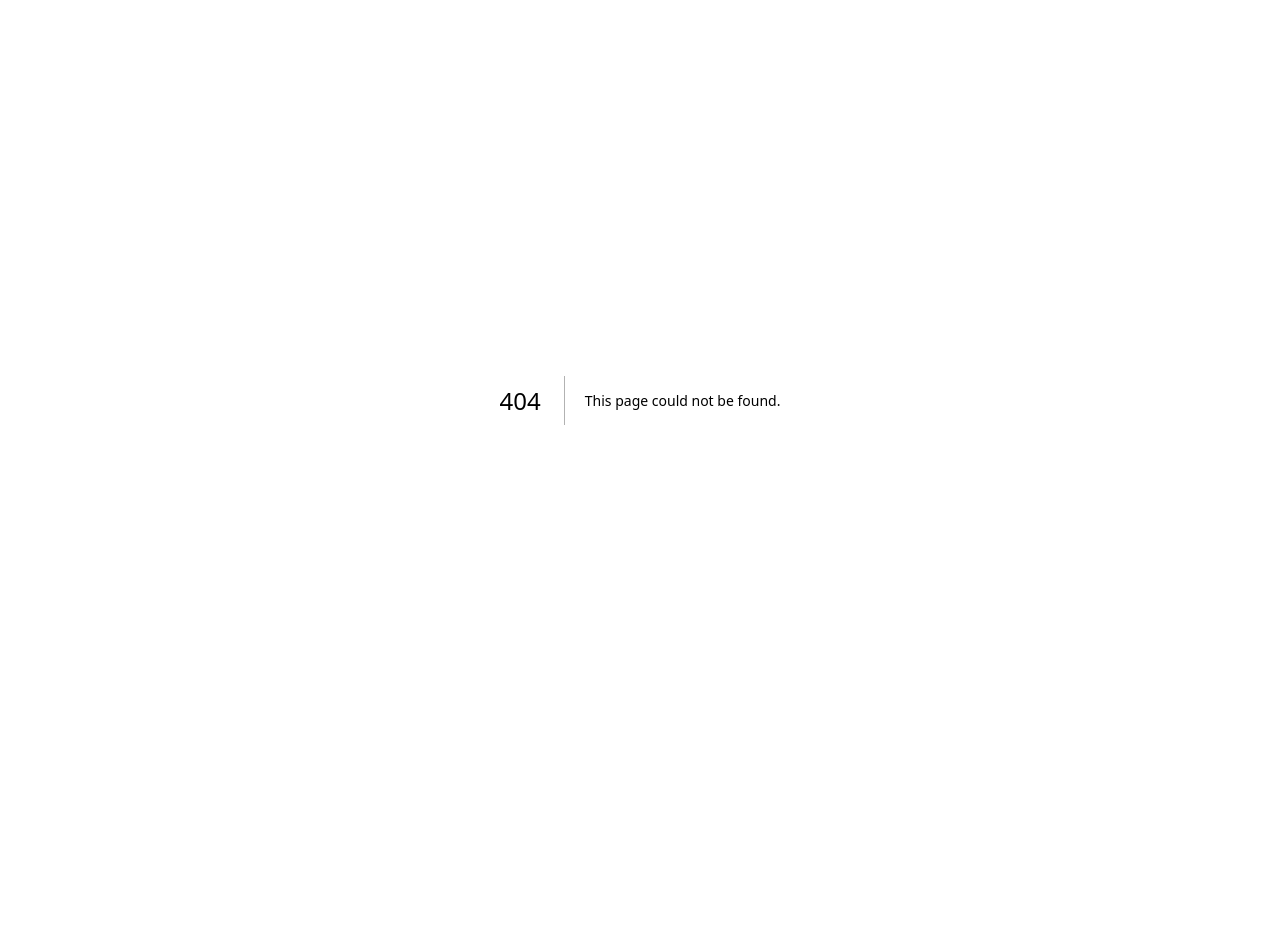
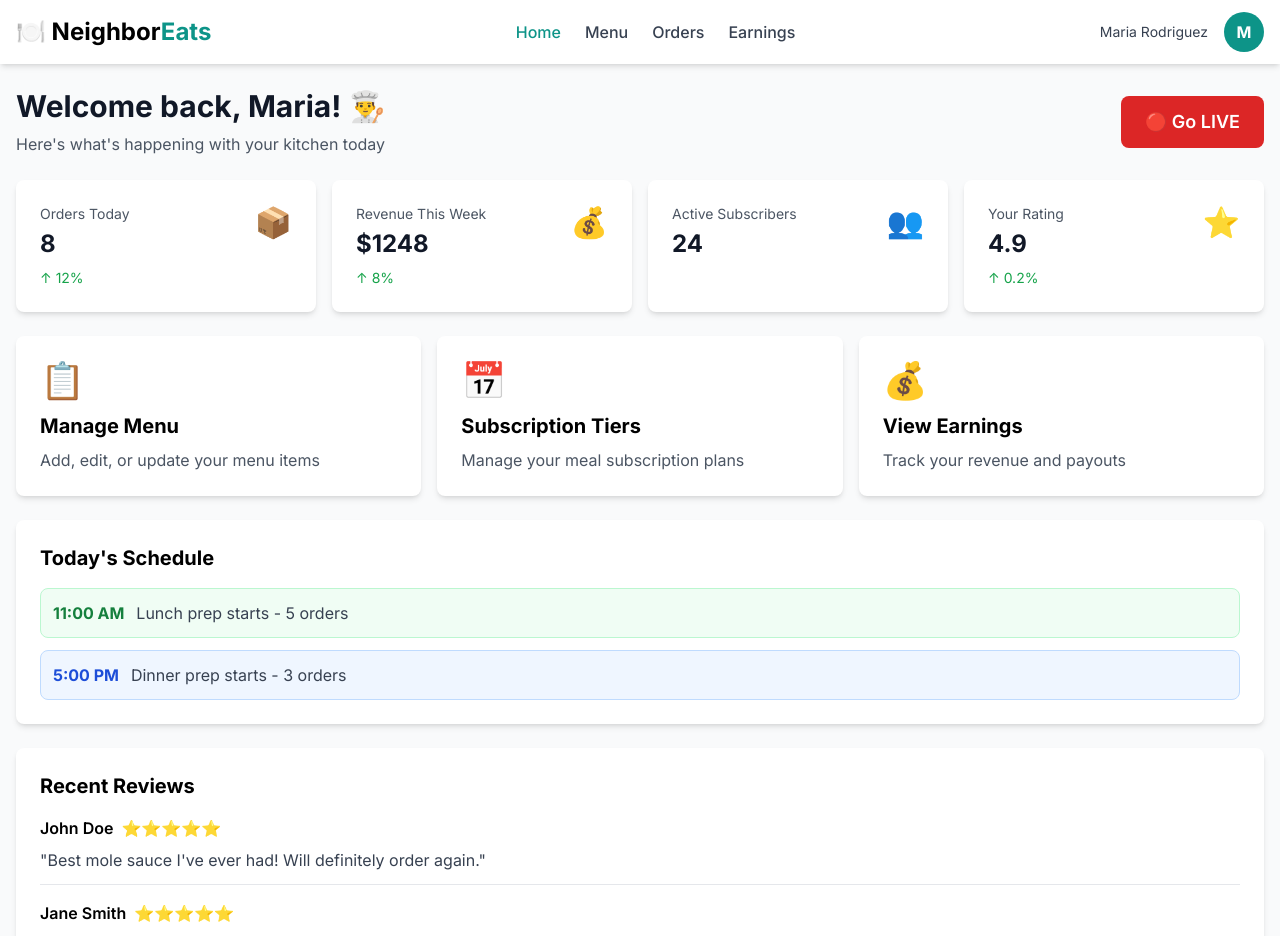
Before and after one commit to jermill/neighboreats, a Next.js app: page /dashboard/chef in a window 1280 px wide. Before the commit this address had no page. Shown: the top 936 px of the page. Before the commit the page ends 800 px from the top, so only its background shows below. Built offline with nearby package versions, Linux system fonts and the light colour scheme.

Commit message:
Add chef dashboard home page and frontend status document

```diff
--- /dev/null
+++ b/src/app/dashboard/chef/page.tsx
@@ -0,0 +1,163 @@
+'use client'
+
+import { useRouter } from 'next/navigation'
+import DashboardLayout from '@/components/shared/DashboardLayout'
+import StatCard from '@/components/shared/StatCard'
+import OrderCard from '@/components/shared/OrderCard'
+import Button from '@/components/shared/Button'
+import LiveBadge from '@/components/shared/LiveBadge'
+import { mockOrders } from '@/lib/mockData'
+
+export default function ChefDashboard() {
+  const router = useRouter()
+  const chefName = "Maria Rodriguez" // Mock chef
+
+  const pendingOrders = mockOrders.filter(o => o.status === 'pending').slice(0, 3)
+  const todayOrders = 8
+  const weekRevenue = 1247.50
+  const activeSubscribers = 24
+  const rating = 4.9
+
+  return (
+    <DashboardLayout userRole="chef" userName={chefName}>
+      <div className="space-y-6">
+        {/* Welcome Section */}
+        <div className="flex justify-between items-center">
+          <div>
+            <h1 className="text-3xl font-bold text-gray-900 mb-2">
+              Welcome back, Maria! 👨‍🍳
+            </h1>
+            <p className="text-gray-600">Here's what's happening with your kitchen today</p>
+          </div>
+          <Button
+            variant="danger"
+            size="lg"
+            onClick={() => router.push('/dashboard/chef/live')}
+          >
+            🔴 Go LIVE
+          </Button>
+        </div>
+
+        {/* Stats */}
+        <div className="grid grid-cols-1 md:grid-cols-4 gap-4">
+          <StatCard
+            icon="📦"
+            label="Orders Today"
+            value={todayOrders}
+            trend={{ value: 12, isPositive: true }}
+          />
+          <StatCard
+            icon="💰"
+            label="Revenue This Week"
+            value={`$${weekRevenue.toFixed(0)}`}
+            trend={{ value: 8, isPositive: true }}
+          />
+          <StatCard
+            icon="👥"
+            label="Active Subscribers"
+            value={activeSubscribers}
+          />
+          <StatCard
+            icon="⭐"
+            label="Your Rating"
+            value={rating}
+            trend={{ value: 0.2, isPositive: true }}
+          />
+        </div>
+
+        {/* Pending Orders */}
+        {pendingOrders.length > 0 && (
+          <div>
+            <div className="flex justify-between items-center mb-4">
+              <h2 className="text-2xl font-bold text-gray-900">⏰ Pending Orders</h2>
+              <Button
+                variant="outline"
+                size="sm"
+                onClick={() => router.push('/dashboard/chef/orders')}
+              >
+                View All →
+              </Button>
+            </div>
+            <div className="grid grid-cols-1 md:grid-cols-3 gap-4">
+              {pendingOrders.map((order) => (
+                <OrderCard
+                  key={order.id}
+                  order={order}
+                  userRole="chef"
+                  onAccept={() => alert('Order accepted')}
+                  onReject={() => alert('Order rejected')}
+                />
+              ))}
+            </div>
+          </div>
+        )}
+
+        {/* Quick Actions */}
+        <div className="grid grid-cols-1 md:grid-cols-3 gap-4">
+          <button
+            onClick={() => router.push('/dashboard/chef/menu')}
+            className="bg-white rounded-lg shadow-md p-6 hover:shadow-lg transition text-left"
+          >
+            <div className="text-4xl mb-3">📋</div>
+            <h3 className="text-xl font-bold mb-2">Manage Menu</h3>
+            <p className="text-gray-600">Add, edit, or update your menu items</p>
+          </button>
+
+          <button
+            onClick={() => router.push('/dashboard/chef/subscriptions')}
+            className="bg-white rounded-lg shadow-md p-6 hover:shadow-lg transition text-left"
+          >
+            <div className="text-4xl mb-3">📅</div>
+            <h3 className="text-xl font-bold mb-2">Subscription Tiers</h3>
+            <p className="text-gray-600">Manage your meal subscription plans</p>
+          </button>
+
+          <button
+            onClick={() => router.push('/dashboard/chef/earnings')}
+            className="bg-white rounded-lg shadow-md p-6 hover:shadow-lg transition text-left"
+          >
+            <div className="text-4xl mb-3">💰</div>
+            <h3 className="text-xl font-bold mb-2">View Earnings</h3>
+            <p className="text-gray-600">Track your revenue and payouts</p>
+          </button>
+        </div>
+
+        {/* Today's Schedule */}
+        <div className="bg-white rounded-lg shadow-md p-6">
+          <h2 className="text-xl font-bold mb-4">Today's Schedule</h2>
+          <div className="space-y-3">
+            <div className="flex items-center gap-3 p-3 bg-green-50 border border-green-200 rounded-lg">
+              <span className="font-bold text-green-700">11:00 AM</span>
+              <span className="text-gray-700">Lunch prep starts - 5 orders</span>
+            </div>
+            <div className="flex items-center gap-3 p-3 bg-blue-50 border border-blue-200 rounded-lg">
+              <span className="font-bold text-blue-700">5:00 PM</span>
+              <span className="text-gray-700">Dinner prep starts - 3 orders</span>
+            </div>
+          </div>
+        </div>
+
+        {/* Recent Reviews */}
+        <div className="bg-white rounded-lg shadow-md p-6">
+          <h2 className="text-xl font-bold mb-4">Recent Reviews</h2>
+          <div className="space-y-4">
+            <div className="border-b border-gray-200 pb-3">
+              <div className="flex items-center gap-2 mb-2">
+                <span className="font-semibold">John Doe</span>
+                <span className="text-yellow-500">⭐⭐⭐⭐⭐</span>
+              </div>
+              <p className="text-gray-700">"Best mole sauce I've ever had! Will definitely order again."</p>
+            </div>
+            <div className="border-b border-gray-200 pb-3">
+              <div className="flex items-center gap-2 mb-2">
+                <span className="font-semibold">Jane Smith</span>
+                <span className="text-yellow-500">⭐⭐⭐⭐⭐</span>
+              </div>
+              <p className="text-gray-700">"Authentic flavors and generous portions. Highly recommend!"</p>
+            </div>
+          </div>
+        </div>
+      </div>
+    </DashboardLayout>
+  )
+}
```
Also changed, not shown: 1 other file (tests, documents, lock files or other folders).
